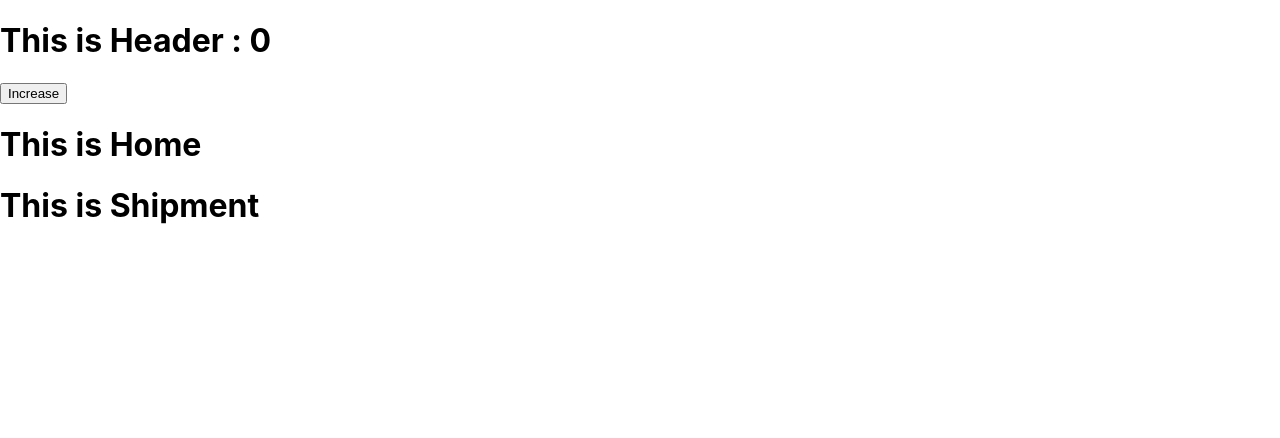
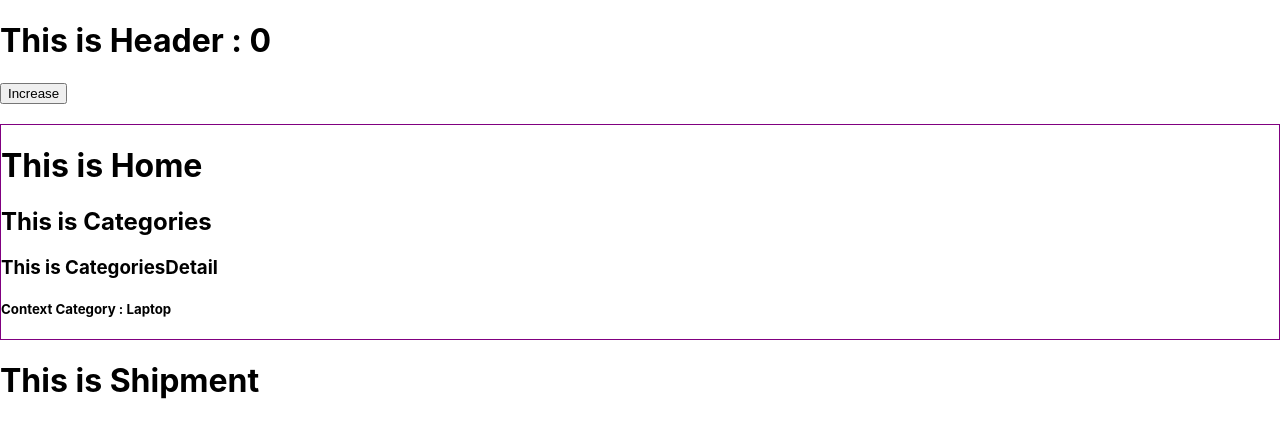
Before and after one commit to VASHKOR-DAS/state-manage, a React (Create React App) app: page / in a window 1280 px wide. Shown: the top 438 px of the page. Built offline with nearby package versions, Linux system fonts and the light colour scheme.

Commit message:
context Api set hardCoded data

```diff
--- a/src/App.js
+++ b/src/App.js
@@ -1,8 +1,11 @@
-import { useState } from 'react';
+import { createContext, useState } from 'react';
 import './App.css';
 import Header from './components/Header/Header';
 import Home from './components/Home/Home';
 import Shipment from './components/Shipment/Shipment';
+
+// Context Api
+export const CatergoryContext = createContext();
 
 function App() {
 
@@ -10,19 +13,25 @@ function App() {
   const [count, setCount] = useState(0)
 
   return (
-    <div >
-      <Header
-        count={count}
-        setCount={setCount}
-      ></Header>
 
-      <Home
-        count={count}
-        setCount={setCount}
-      ></Home>
+    <>
 
-      <Shipment></Shipment>
-    </div>
+      <CatergoryContext.Provider value='Laptop'>
+
+        <Header
+          count={count}
+          setCount={setCount}
+        ></Header> <br />
+
+
+        <Home></Home>
+
+
+        <Shipment></Shipment>
+
+      </CatergoryContext.Provider>
+
+    </>
   );
 }
 
--- /dev/null
+++ b/src/components/Categories/Categories.js
@@ -0,0 +1,13 @@
+import React from 'react';
+import CategoriesDetail from '../CategoriesDetail/CategoriesDetail';
+
+const Categories = () => {
+    return (
+        <div>
+            <h2>This is Categories</h2>
+            <CategoriesDetail></CategoriesDetail>
+        </div>
+    );
+};
+
+export default Categories;
--- /dev/null
+++ b/src/components/CategoriesDetail/CategoriesDetail.js
@@ -0,0 +1,16 @@
+import React, { useContext } from 'react';
+import { CatergoryContext } from '../../App';
+
+const CategoriesDetail = () => {
+
+    const category = useContext(CatergoryContext)
+
+    return (
+        <div>
+            <h3>This is CategoriesDetail</h3>
+            <h5>Context Category : {category} </h5>
+        </div>
+    );
+};
+
+export default CategoriesDetail;
--- a/src/components/Home/Home.js
+++ b/src/components/Home/Home.js
@@ -1,9 +1,13 @@
 import React from 'react';
+import Categories from '../Categories/Categories';
 
 const Home = () => {
     return (
-        <div>
+        <div style={{border: '1px solid purple'}}>
+
             <h1>This is Home</h1>
+            <Categories></Categories>
+
         </div>
     );
 };
```
